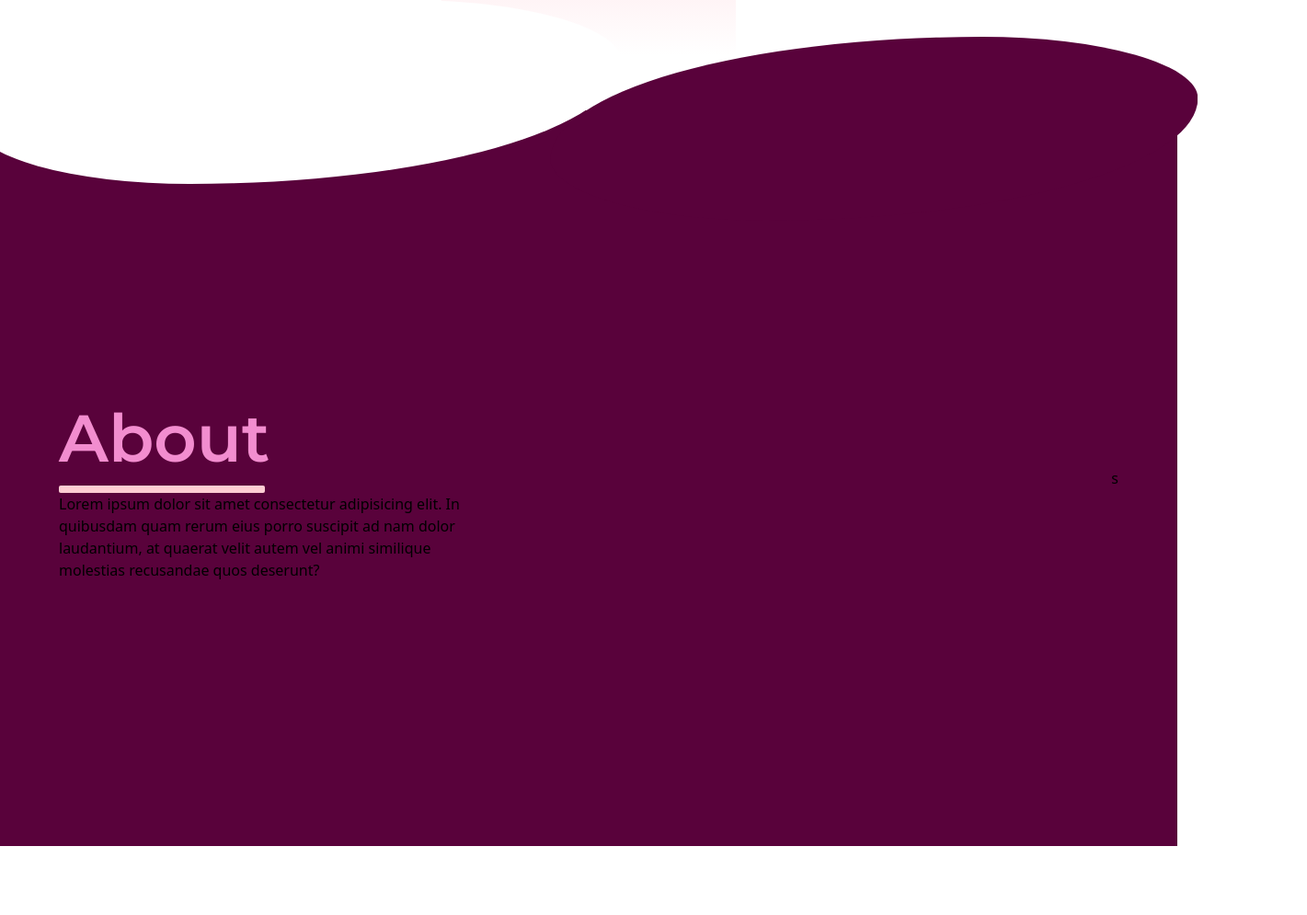
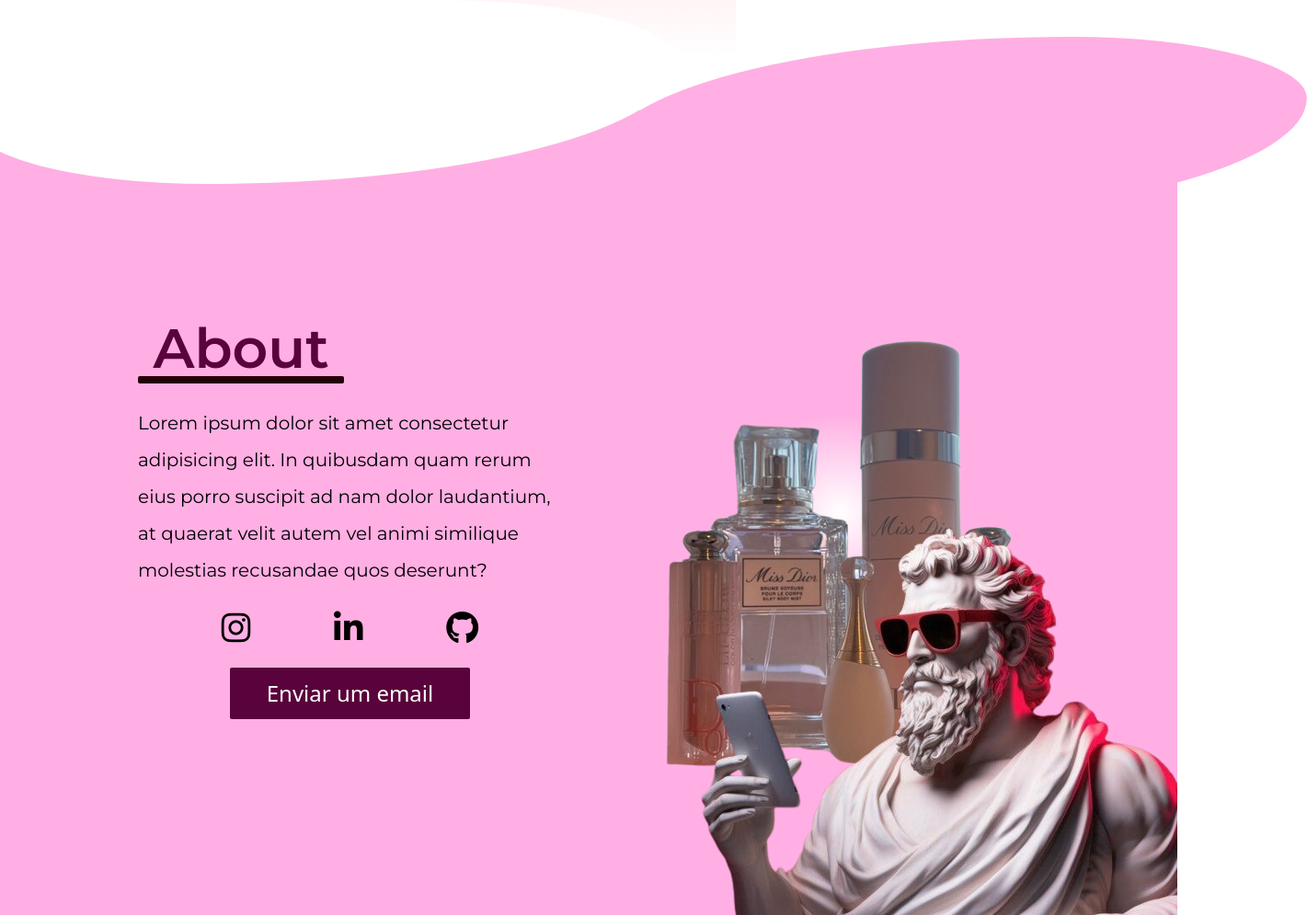
Before and after one commit to Rodney-JM/RRRE-commerce, a website: page index.html in a window 1280 px wide. Shown: the part 740-1735 px from the top of the page at 92% size, 1421 px wide, since content can reach past the window. Before the commit the page ends 1660 px from the top, so only its background shows below. Drawn offline with Linux system fonts and the light colour scheme; a web font is replaced by a local one.

Commit message:
about section complete

```diff
--- a/index.html
+++ b/index.html
@@ -9,6 +9,9 @@
     <link rel="preconnect" href="https://fonts.googleapis.com">
     <link rel="preconnect" href="https://fonts.gstatic.com" crossorigin>
     <link href="https://fonts.googleapis.com/css2?family=Montserrat:ital,wght@0,100..900;1,100..900&family=Palanquin:wght@100;200;300;400;500;600;700&display=swap" rel="stylesheet">
+
+    <!-- Font awesome -->
+    <link rel="stylesheet" href="https://cdnjs.cloudflare.com/ajax/libs/font-awesome/6.6.0/css/all.min.css" integrity="sha512-Kc323vGBEqzTmouAECnVceyQqyqdsSiqLQISBL29aUW4U/M7pSPA/gEUZQqv1cwx4OnYxTxve5UMg5GT6L4JJg==" crossorigin="anonymous" referrerpolicy="no-referrer" />
 
     <link rel="stylesheet" href="./dist/styles.css">
 </head>
@@ -84,6 +87,7 @@
             <h1 class="main_title">Shop the <br>best perfumes</h1>
             <div class="main_container">
                 <a href="products.html" class="bg-pink-800 py-4 px-8 text-white text-xl mt-[70px]
+                max-sm:mt-[100px]
                 transition-all hover:bg-pink-900">
                     Buy now
                 </a>
@@ -92,14 +96,26 @@
             </div>
             <div class="curve"></div>
         </section>
-        <section id="about" class="h-screen bg-roseEsc2 w-screen flex items-center justify-between px-[5%]">
-            <div class="flex flex-col items-start w-[40%]">
-                <h1 class="main_title relative text-roseClar">About</h1>
-                <div class="h-2 w-56 bg-rose-200 -mt-4 rounded-sm"></div>
-                <p>Lorem ipsum dolor sit amet consectetur adipisicing elit. In quibusdam quam rerum eius porro suscipit ad nam dolor laudantium, at quaerat velit autem vel animi similique molestias recusandae quos deserunt?</p>
+        <section id="about" class="h-[875px] max-md:h-[1100px] bg-roseClar3 w-screen flex items-center justify-evenly px-[5%] max-md:flex-col ">
+            <div class="flex flex-col items-start w-[40%] max-md:w-[100%] space-y-[5%]">
+                <div class="max-md:mx-auto">
+                <h1 class="main_title relative text-roseEsc2 text-6xl py-4">About</h1>
+                <div class="h-2 w-56 bg-roseEsc -mt-4 rounded-sm"></div>
+                </div>
+                <p class="text-xl font-montserrat leading-10 max-md:text-center">Lorem ipsum dolor sit amet consectetur adipisicing elit. In quibusdam quam rerum eius porro suscipit ad nam dolor laudantium, at quaerat velit autem vel animi similique molestias recusandae quos deserunt?</p>
+                <ul class="flex justify-evenly
+                items-center w-full text-4xl">
+                    <li><i class="fa-brands fa-instagram"></i></li>
+                    <li><i class="fa-brands fa-linkedin-in"></i></li>
+                    <li><i class="fa-brands fa-github"></i></li>
+                </ul>
+
+                <a href="email_send.html" class="text-2xl mx-auto bg-roseEsc2 px-10 py-3 rounded-sm text-palanquin text-white hover:bg-roseEsc">Enviar um email</a>
+
+                <img src="./src/assets/images/Deus_Grego.png" alt="Deus Grego" class="absolute bottom-0 right-0 max-md:hidden">
             </div>
             <div>
-                s
+                <img src="./src/assets/images/perfums.png" alt="Perfumes" class="perfumes max-md:w-[70%] max-md:mx-auto">
             </div>
         </section>
     </main>
--- a/src/css/colors.css
+++ b/src/css/colors.css
@@ -8,4 +8,5 @@
     --rose-Norm: #BF045B;
     --rose-Clar: #F28DCF;
     --rose-Clar2: #BF3F92;
+    --rose-Clar3: #ffafe3;
 }
--- a/src/css/home_page.css
+++ b/src/css/home_page.css
@@ -46,9 +46,9 @@
     display: block;
     position: absolute;
     border-radius: 100% 50%;
-    width: 55%;
+    width: 60%;
     height: 100%;
-    background: var(--rose-Esc2);
+    background: var(--rose-Clar3);
     transform: translate(85%, 60%);
     z-index: 20;
 }
@@ -58,9 +58,13 @@
     display: block;
     position: absolute;
     border-radius: 100% 50%;
-    width: 55%;
+    width: 60%;
     height: 100%;
     background: white;
     transform: translate(-4%, 40%);
     z-index: 10;
 }
+
+.perfumes{
+    background: radial-gradient(circle,white 0%, var(--rose-Clar3) 30%, var(--rose-Clar3) 100%);
+}
--- a/tailwind.config.js
+++ b/tailwind.config.js
@@ -16,7 +16,8 @@
         "roseEsc2": "#59023B",
         "roseNorm": "#BF045B",
         "roseClar": "#F28DCF",
-        "roseClar2": "#BF3F92"
+        "roseClar2": "#BF3F92",
+        "roseClar3":"#ffafe3"
       }
     },
   },
```
Also changed, not shown: dist/styles.css, src/assets/images/Deus_Grego.png (added), src/assets/images/perfums.png (added).
